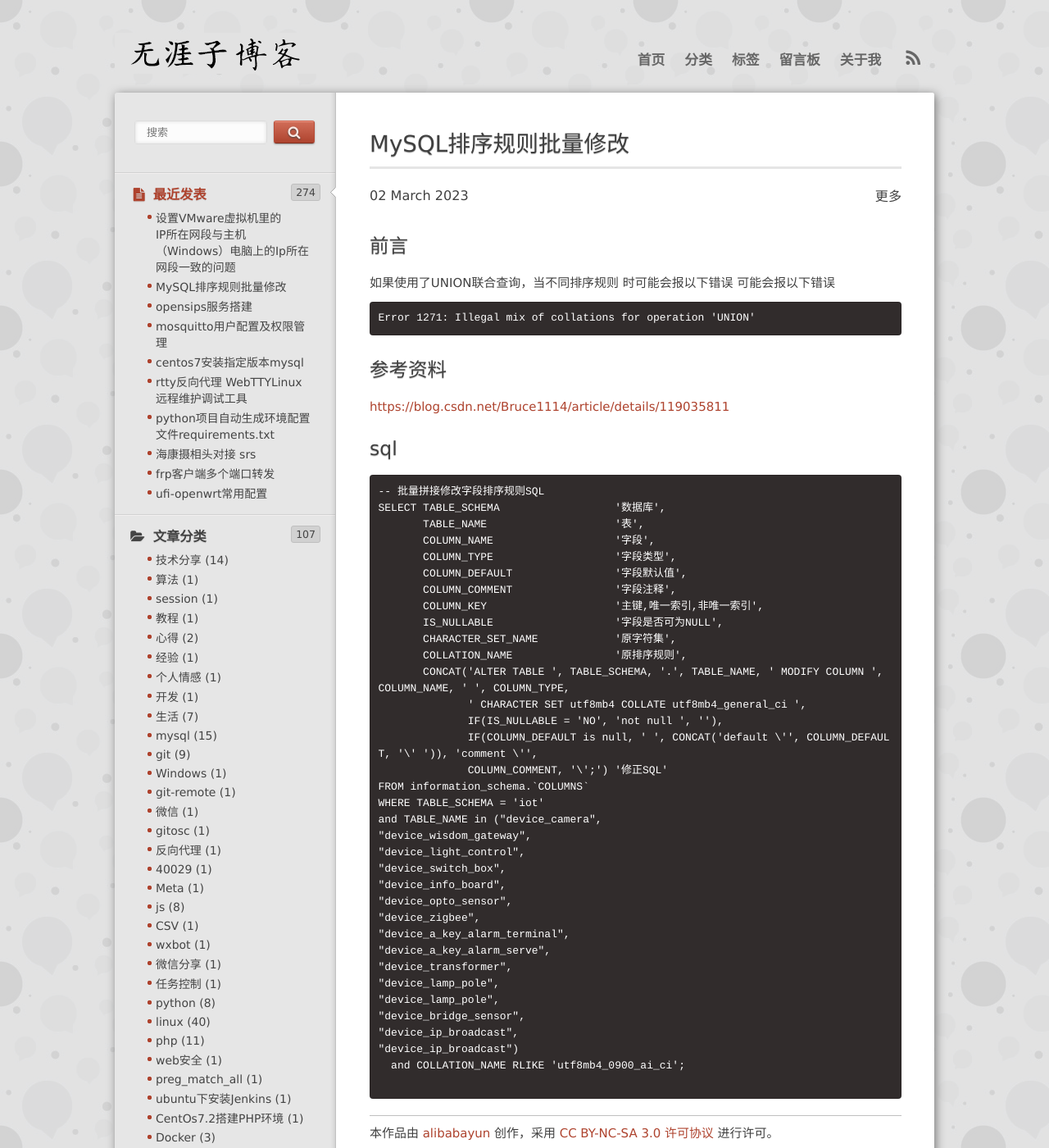
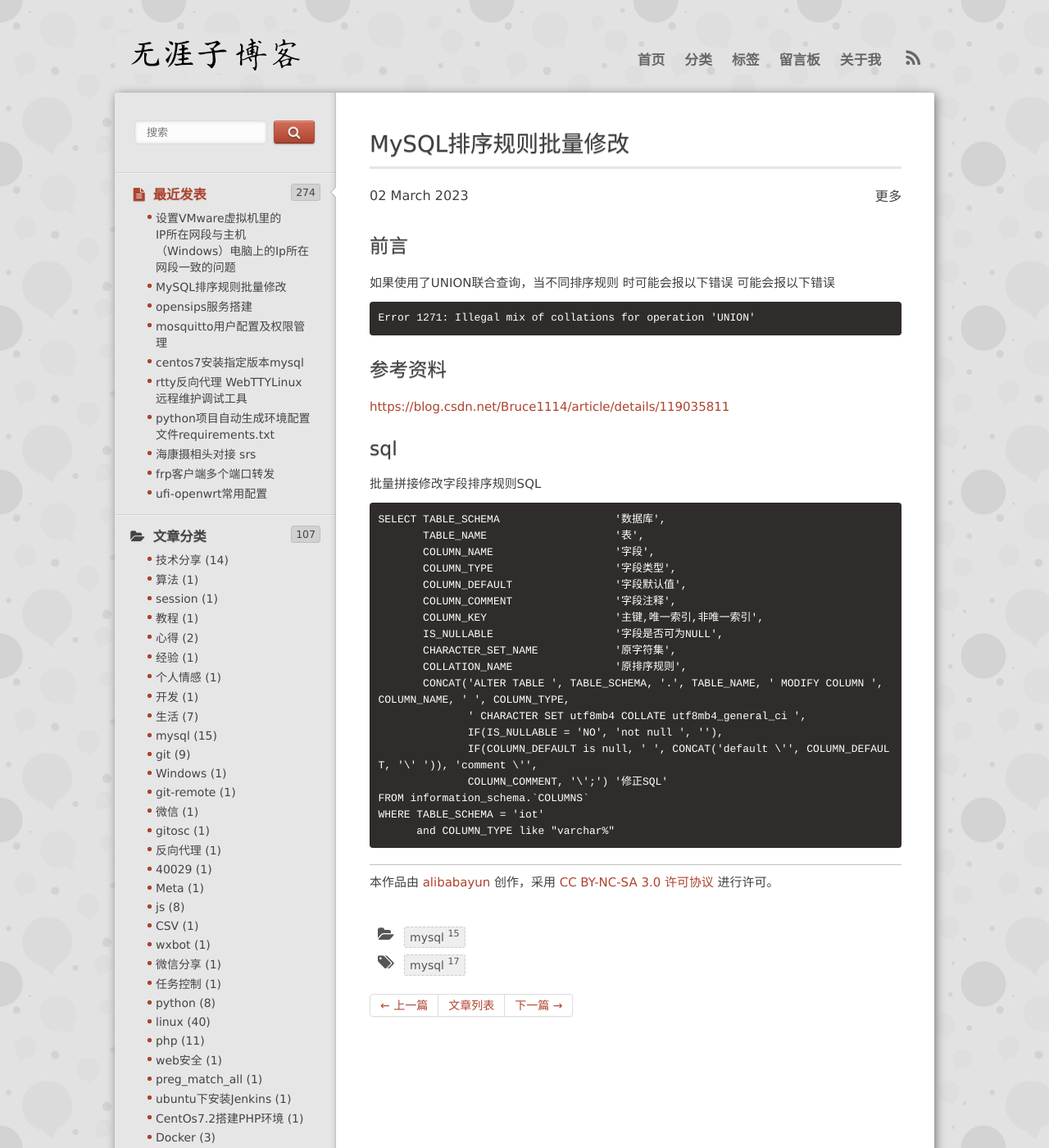
Before and after one commit to alibabayun/alibabayun.github.io, a Jekyll site: the page built from _posts/2023/03/2023-03-02-mysql-rule-sort.md, in a window 1280 px wide and 1400 px high. Shown: the whole window at 82% size. Built offline with Jekyll 4.4.1, drawn with Linux system fonts in a browser that asks for light colours; nearby versions of some CDN libraries; library files that are not in the unit come from our copies; comment, search, counter and statistics services are not loaded.

Commit message:
MySQL排序规则批量修改

````diff
--- a/_posts/2023/03/2023-03-02-mysql-rule-sort.md
+++ b/_posts/2023/03/2023-03-02-mysql-rule-sort.md
@@ -19,8 +19,8 @@ Error 1271: Illegal mix of collations for operation 'UNION'
 
 
 ## sql
+批量拼接修改字段排序规则SQL
 ```
--- 批量拼接修改字段排序规则SQL
 SELECT TABLE_SCHEMA                  '数据库',
        TABLE_NAME                    '表',
        COLUMN_NAME                   '字段',
@@ -38,21 +38,5 @@ SELECT TABLE_SCHEMA                  '数据库',
               COLUMN_COMMENT, '\';') '修正SQL'
 FROM information_schema.`COLUMNS`
 WHERE TABLE_SCHEMA = 'iot'
-and TABLE_NAME in ("device_camera",
-"device_wisdom_gateway",
-"device_light_control",
-"device_switch_box",
-"device_info_board",
-"device_opto_sensor",
-"device_zigbee",
-"device_a_key_alarm_terminal",
-"device_a_key_alarm_serve",
-"device_transformer",
-"device_lamp_pole",
-"device_lamp_pole",
-"device_bridge_sensor",
-"device_ip_broadcast",
-"device_ip_broadcast")
-  and COLLATION_NAME RLIKE 'utf8mb4_0900_ai_ci';
-
+      and COLUMN_TYPE like "varchar%"
 ```
````
